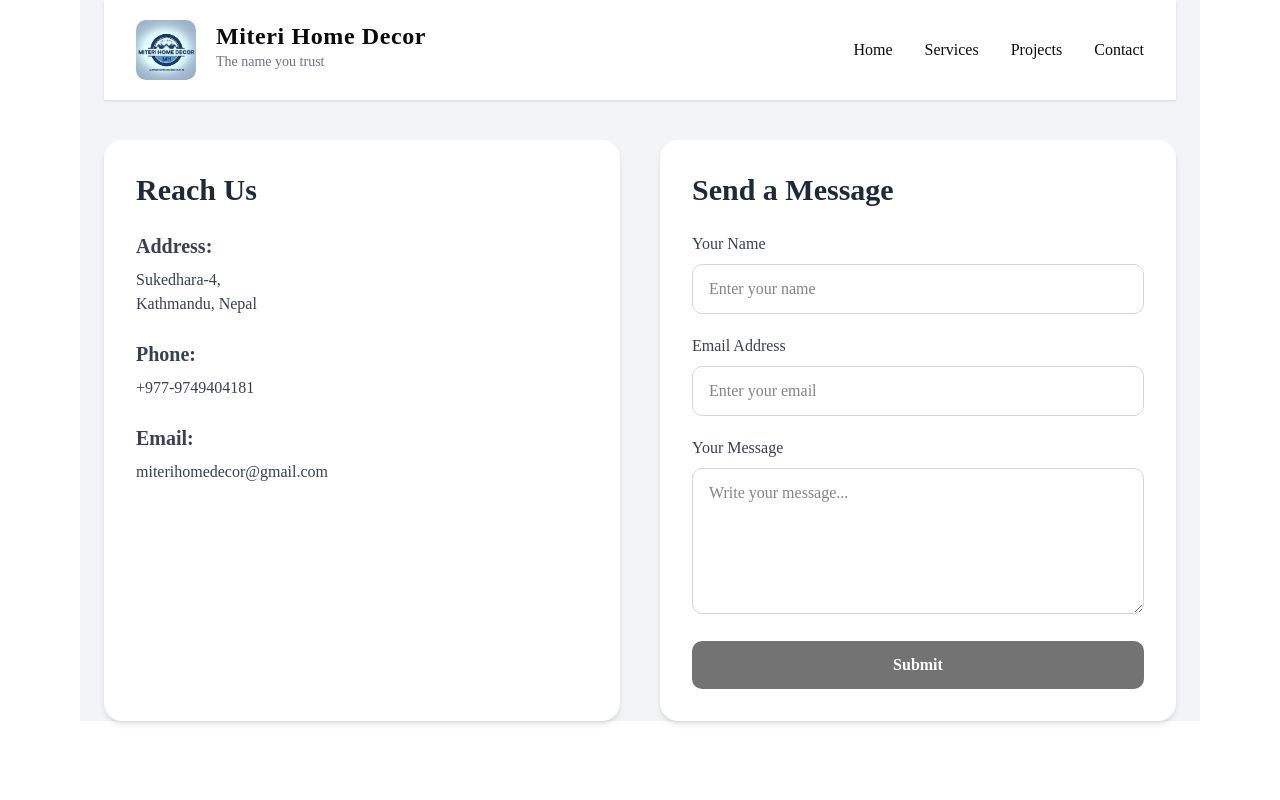
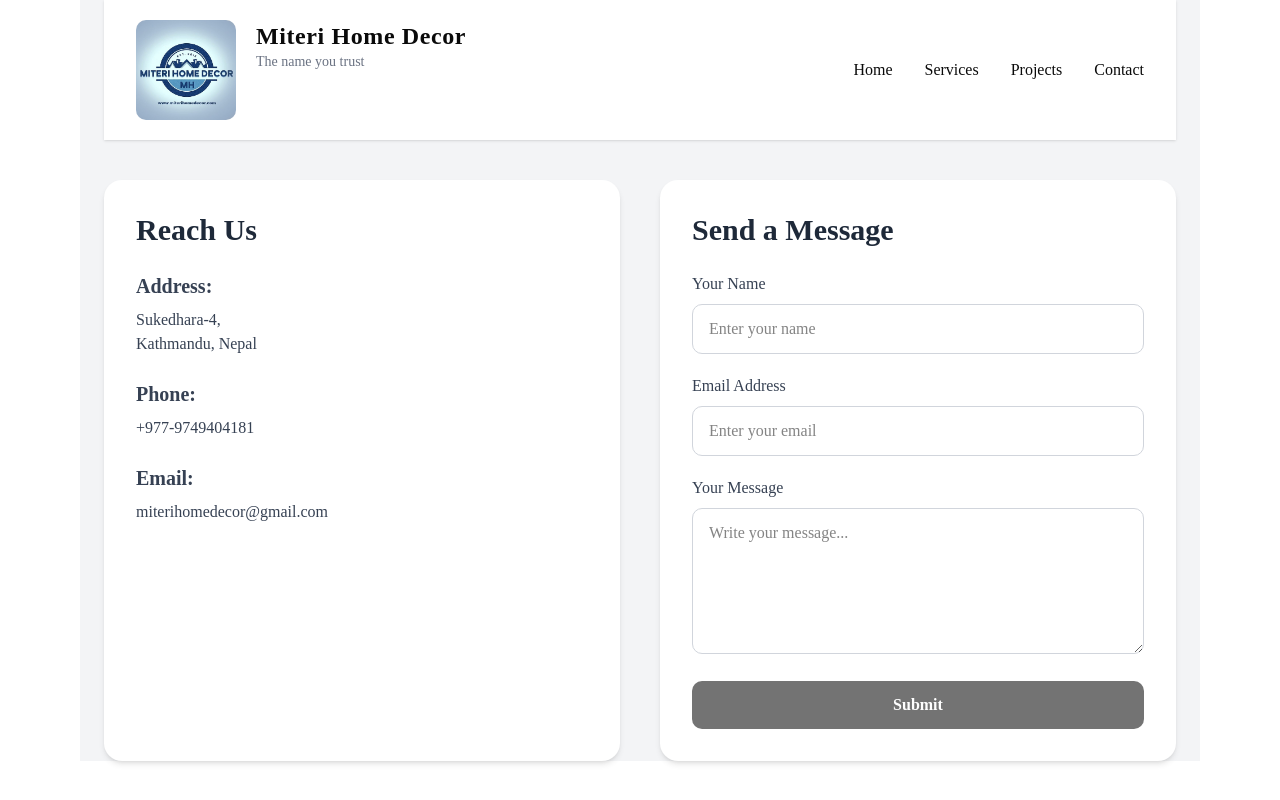
Before and after one commit to yeticlass/mhd, a Next.js app: page /contact-us in a window 1280 px wide. Built offline with nearby package versions, Linux system fonts and the light colour scheme.

Commit message:
test-6835

```diff
--- a/app/contact-us/page.tsx
+++ b/app/contact-us/page.tsx
@@ -8,7 +8,7 @@ export default function ContactSection() {
             <nav className="w-full flex items-center justify-between px-8 py-5 shadow-sm bg-white sticky top-0 z-50">
         <div className="flex">
             <Link href="/">
-          <img src='/images/logo.jpg' alt="Miteri Logo"  className=" rounded-lg h-15 w-15"/>
+          <img src='/images/logo.jpg' alt="Miteri Logo"  className=" rounded-lg" width={100} height={100} />
           </Link>
           <div className="flex flex-col">
 
```
